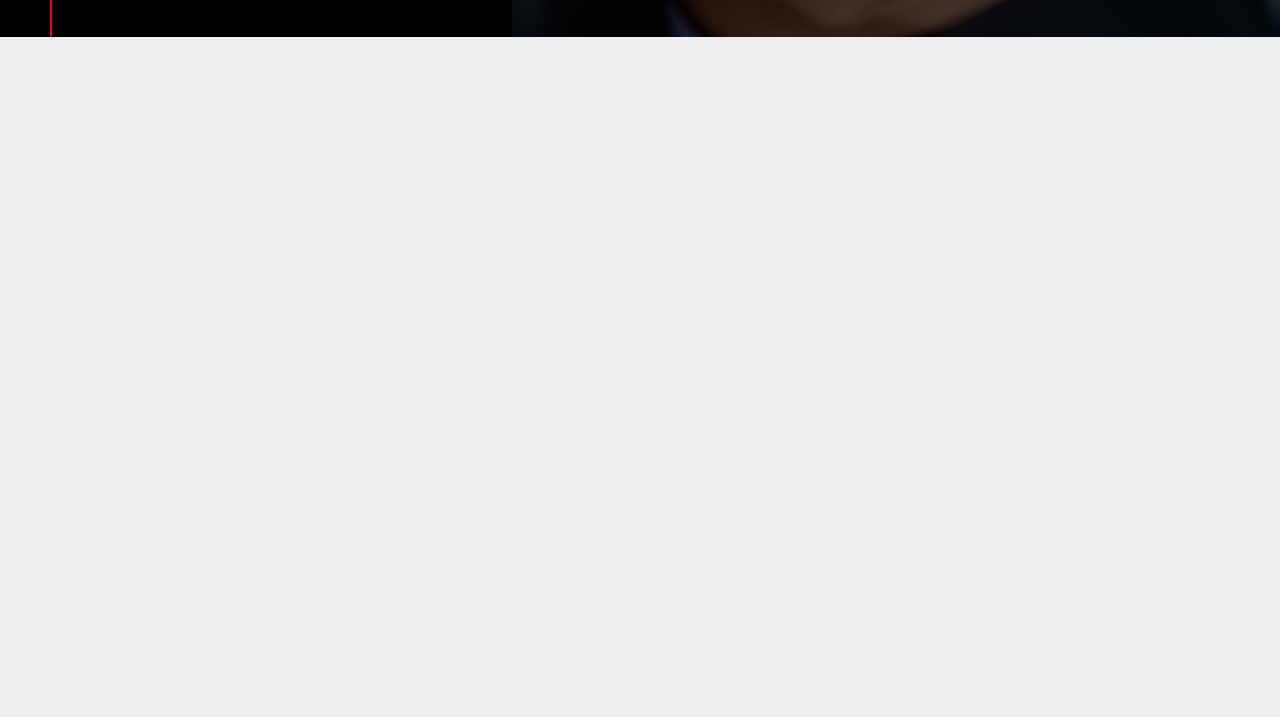
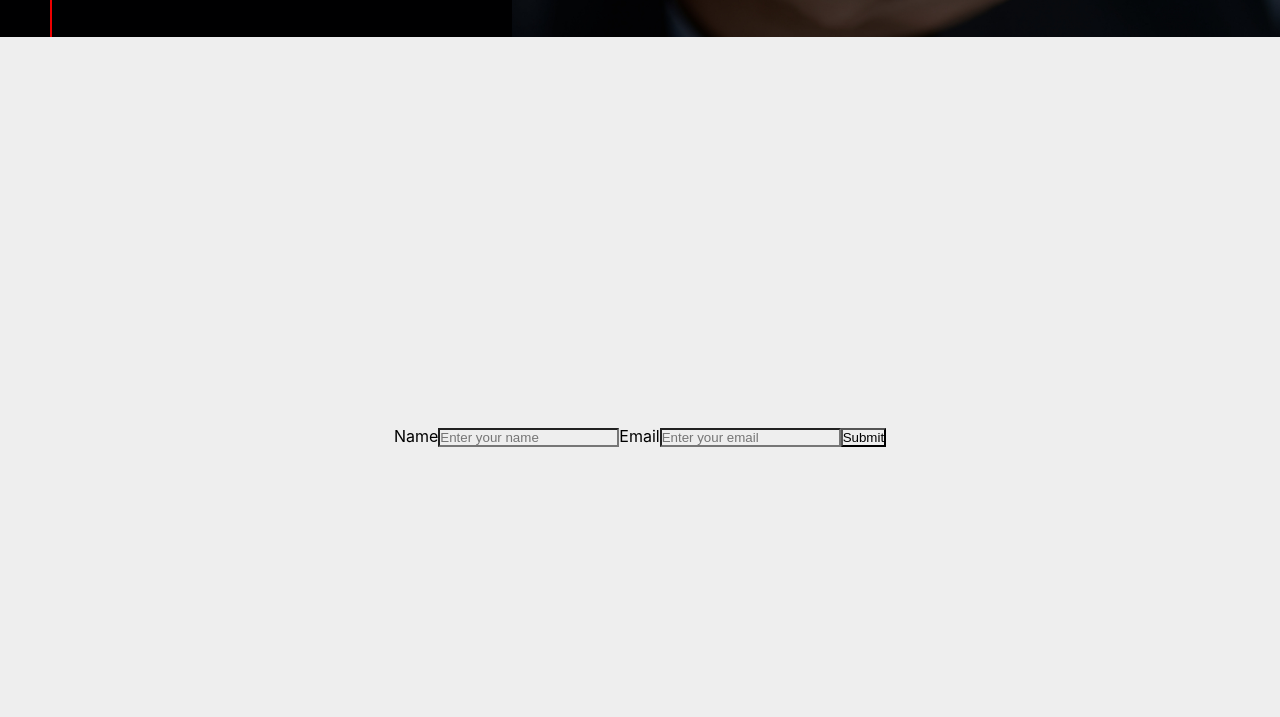
Before and after one commit to kemm96/portafolio, a Gatsby site: page /contact in a window 1280 px wide. Shown: the part 763-1480 px from the top of the page. Built offline with nearby package versions, Linux system fonts and the light colour scheme; Gatsby itself is replaced by a stand-in of ours; no server answers.

Commit message:
Prueba con el contact

```diff
--- a/src/pages/contact.jsx
+++ b/src/pages/contact.jsx
@@ -1,17 +1,26 @@
-import React from 'react';
+import React, { useState } from 'react';
 import styled from 'styled-components';
 import { LayoutComponent } from '../components';
 import InfoContext from '../context/InfoContext';
 
 /***** Component style *****/
-const Div = styled.div`
-   width:100vw;
+const Container = styled.div`
+   display:flex;
+   width:84vw;
+   flex-direction:column;
    height:100vh;
-   background-color:#eeeeee;
+   align-items:center;
+   justify-content:center;
+   user-select:all;
 `
 /****** ******************** *****/
 
 const Contact = () => {
+
+   const [formState, setFormState] = useState({
+      name:"",
+      email:""
+   });
 
    const info = {
       name:'Contact',
@@ -19,10 +28,58 @@
       image:'contact.jpg'
    }
 
+   const encode = (data) => {
+      return Object.keys(data)
+          .map(key => encodeURIComponent(key) + "=" + encodeURIComponent(data[key]))
+          .join("&");
+    }
+
+   const handleChange = (e) => {
+      setFormState({
+         ...formState,
+         [e.target.name]:e.target.value
+      })
+   }
+
+   const handleSubmit = (e) => {
+      fetch("/", {
+         method: "POST",
+         headers: { "Content-Type": "application/x-www-form-urlencoded" },
+         body: encode({ "form-name": "contact", ...formState })
+       })
+         .then(() => alert("Success!"))
+         .catch(error => alert(error));
+
+       e.preventDefault();
+   }
+
    return(
       <InfoContext.Provider value={info}>
          <LayoutComponent front={true}>
-            <Div/>
+            <Container>
+               <form onSubmit={handleSubmit} name="contact" method="post" data-netlify="true" data-netlify-honeypot="bot-field">
+                  <input type="hidden" name="form-name" value="contact" />
+                  <label htmlFor="name">Name</label>
+                  <input
+                     id="name"
+                     name="name"
+                     type="text"
+                     onChange={handleChange}
+                     value={formState.name}
+                     placeholder="Enter your name"
+                  />
+                  <label htmlFor="email">Email</label>
+                  <input
+                     id="email"
+                     name="email"
+                     type="email"
+                     onChange={handleChange}
+                     value={formState.email}
+                     placeholder="Enter your email"
+                  />
+                  <button type="submit">Submit</button>
+               </form>
+            </Container>
          </LayoutComponent>
       </InfoContext.Provider>
    )
```
